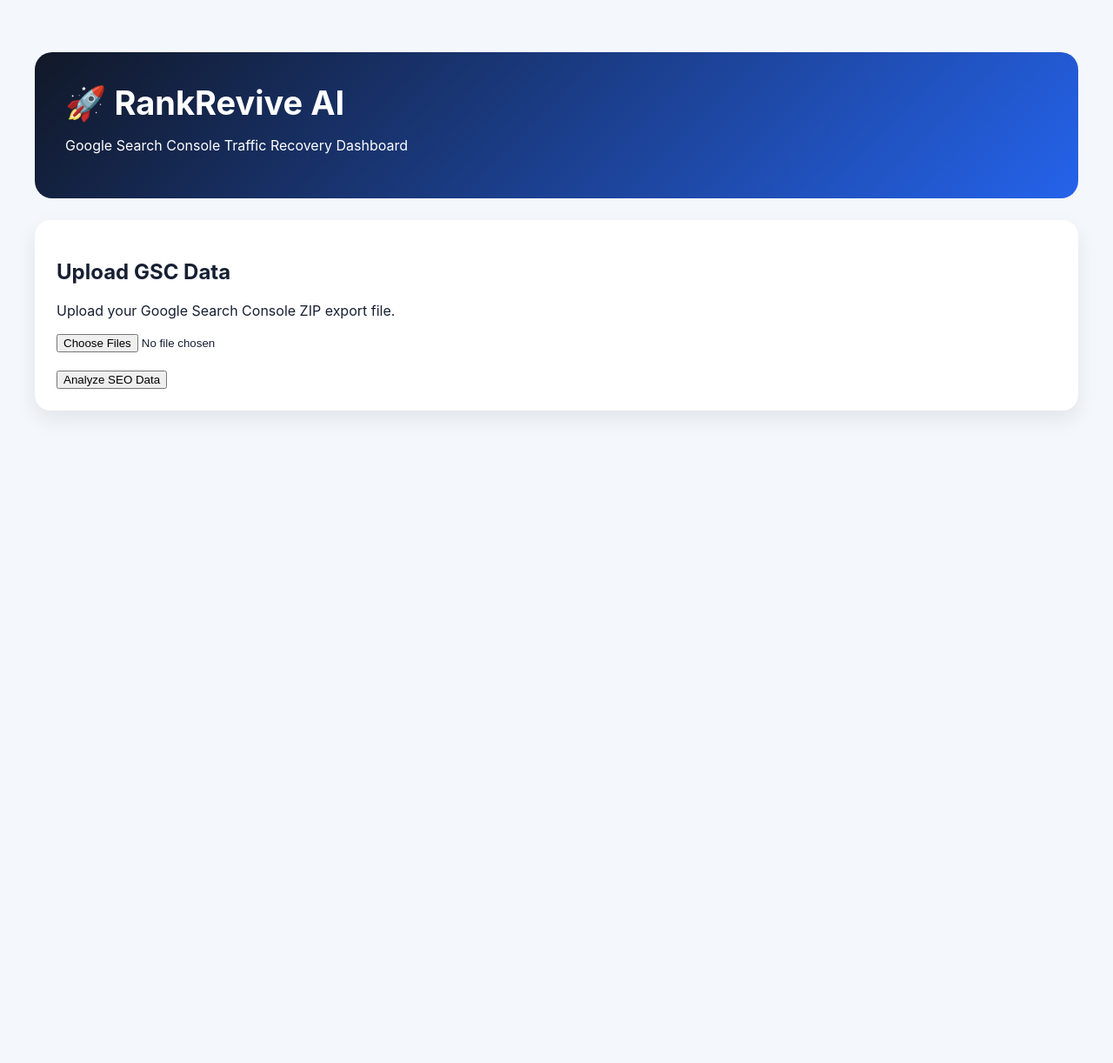
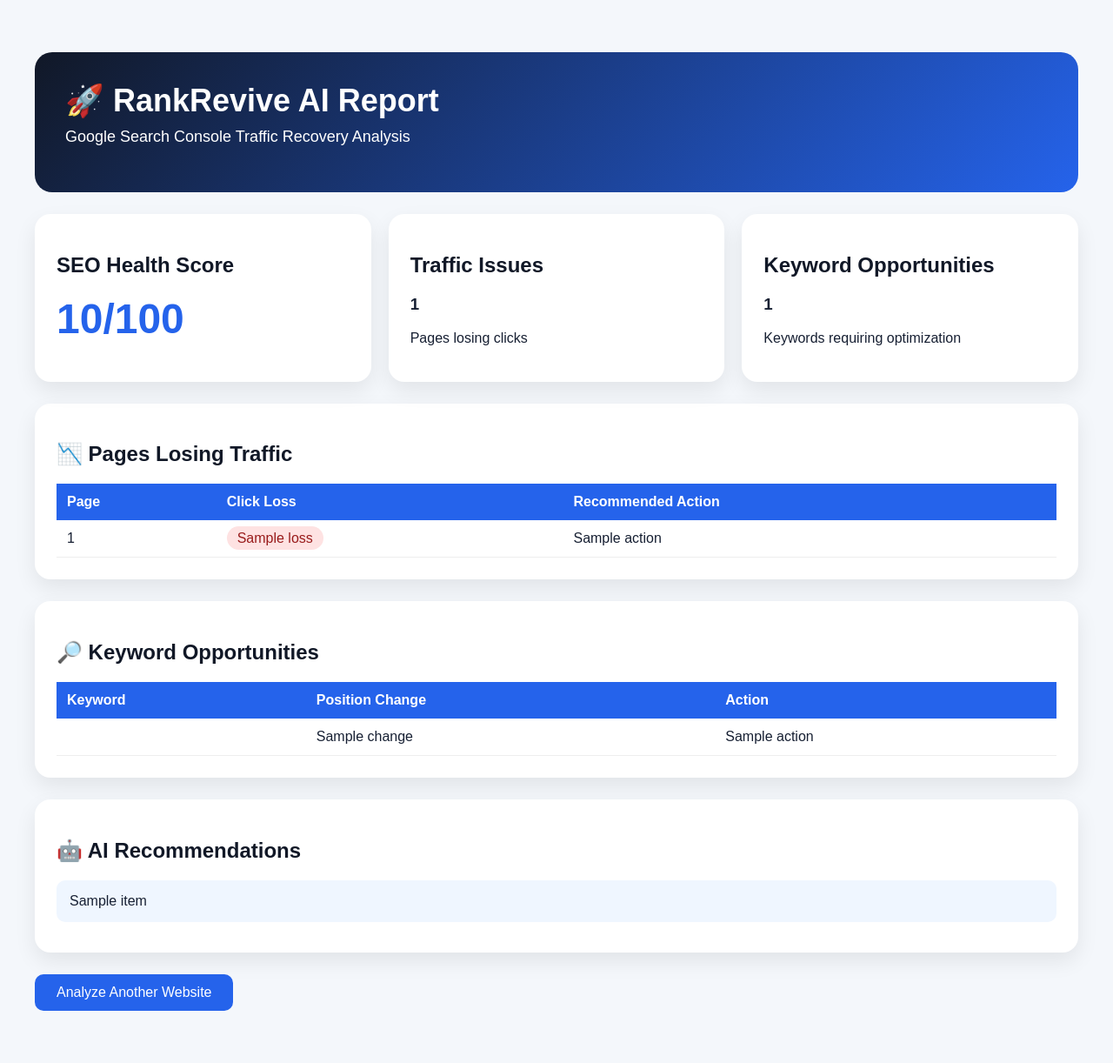
Before and after one commit to seostrategist/rankrevive-ai, a Flask app: template templates/dashboard.html in a window 1280 px wide. Shown: the whole page at 87% size. Before the commit the page ends 477 px from the top, so only its background shows below. Run offline with Flask 3, Linux system fonts and the light colour scheme; the template is opened without the code that fills it: most values are stand-ins (such as "Sample title", 1, 10 or a date in 2020).

Commit message:
Update dashboard.html

```diff
--- a/templates/dashboard.html
+++ b/templates/dashboard.html
@@ -1,42 +1,412 @@
 <!DOCTYPE html>
 <html>
 <head>
-<title>RankRevive AI</title>
+
+<title>RankRevive AI Report</title>
+
 <link rel="stylesheet" href="/static/style.css">
+
+<style>
+
+body{
+    background:#f4f7fb;
+    font-family:Arial, sans-serif;
+}
+
+.container{
+    max-width:1200px;
+    margin:40px auto;
+    padding:20px;
+}
+
+
+.header{
+    background:linear-gradient(135deg,#111827,#2563eb);
+    color:white;
+    padding:35px;
+    border-radius:20px;
+    margin-bottom:25px;
+}
+
+
+.header h1{
+    margin:0;
+    font-size:36px;
+}
+
+
+.header p{
+    margin-top:10px;
+    font-size:18px;
+}
+
+
+.card-grid{
+
+    display:grid;
+    grid-template-columns:repeat(auto-fit,minmax(250px,1fr));
+    gap:20px;
+
+}
+
+
+.card{
+
+    background:white;
+    padding:25px;
+    border-radius:18px;
+    box-shadow:0 10px 25px rgba(0,0,0,.08);
+    margin-bottom:25px;
+
+}
+
+
+.score{
+
+    font-size:48px;
+    font-weight:bold;
+    color:#2563eb;
+
+}
+
+
+h2{
+
+color:#111827;
+
+}
+
+
+.table{
+
+width:100%;
+border-collapse:collapse;
+
+}
+
+
+.table th{
+
+background:#2563eb;
+color:white;
+padding:12px;
+text-align:left;
+
+}
+
+
+.table td{
+
+padding:12px;
+border-bottom:1px solid #eee;
+
+}
+
+
+.badge{
+
+background:#fee2e2;
+color:#991b1b;
+padding:5px 12px;
+border-radius:20px;
+
+}
+
+
+.recommendation{
+
+background:#eff6ff;
+padding:15px;
+border-radius:10px;
+margin-bottom:10px;
+
+}
+
+
+.btn{
+
+display:inline-block;
+background:#2563eb;
+color:white;
+padding:12px 25px;
+border-radius:10px;
+text-decoration:none;
+
+}
+
+
+</style>
+
 </head>
+
 
 <body>
 
+
 <div class="container">
 
-<header>
-<h1>🚀 RankRevive AI</h1>
-<p>Google Search Console Traffic Recovery Dashboard</p>
-</header>
 
-<div class="panel">
+<div class="header">
 
-<h2>Upload GSC Data</h2>
+<h1>🚀 RankRevive AI Report</h1>
 
 <p>
-Upload your Google Search Console ZIP export file.
+Google Search Console Traffic Recovery Analysis
 </p>
 
-<form method="POST" enctype="multipart/form-data">
+</div>
 
-<input type="file" name="files" multiple required>
 
-<br><br>
 
-<button type="submit">
-Analyze SEO Data
-</button>
+<div class="card-grid">
 
-</form>
+
+<div class="card">
+
+<h2>SEO Health Score</h2>
+
+<div class="score">
+
+{{ report.score }}/100
 
 </div>
 
 </div>
 
+
+
+<div class="card">
+
+<h2>Traffic Issues</h2>
+
+<h3>
+
+{{ report.pages|length }}
+
+</h3>
+
+<p>
+Pages losing clicks
+</p>
+
+</div>
+
+
+
+<div class="card">
+
+<h2>Keyword Opportunities</h2>
+
+<h3>
+
+{{ report.keywords|length }}
+
+</h3>
+
+<p>
+Keywords requiring optimization
+</p>
+
+</div>
+
+
+</div>
+
+
+
+
+
+<div class="card">
+
+<h2>📉 Pages Losing Traffic</h2>
+
+
+{% if report.pages %}
+
+
+<table class="table">
+
+<tr>
+
+<th>Page</th>
+
+<th>Click Loss</th>
+
+<th>Recommended Action</th>
+
+</tr>
+
+
+
+{% for page in report.pages %}
+
+
+<tr>
+
+<td>
+{{ page.page }}
+</td>
+
+
+<td>
+
+<span class="badge">
+
+{{ page.loss }}
+
+</span>
+
+</td>
+
+
+<td>
+
+{{ page.action }}
+
+</td>
+
+
+</tr>
+
+
+{% endfor %}
+
+
+</table>
+
+
+{% else %}
+
+<p>
+No traffic loss detected.
+</p>
+
+{% endif %}
+
+
+
+</div>
+
+
+
+
+
+
+
+<div class="card">
+
+
+<h2>🔎 Keyword Opportunities</h2>
+
+
+{% if report.keywords %}
+
+
+<table class="table">
+
+
+<tr>
+
+<th>Keyword</th>
+
+<th>Position Change</th>
+
+<th>Action</th>
+
+</tr>
+
+
+
+{% for keyword in report.keywords %}
+
+
+<tr>
+
+
+<td>
+
+{{ keyword.keyword }}
+
+</td>
+
+
+<td>
+
+{{ keyword.change }}
+
+</td>
+
+
+<td>
+
+{{ keyword.action }}
+
+</td>
+
+
+</tr>
+
+
+{% endfor %}
+
+
+</table>
+
+
+{% else %}
+
+<p>
+No keyword opportunities found.
+</p>
+
+{% endif %}
+
+
+</div>
+
+
+
+
+
+
+
+
+<div class="card">
+
+
+<h2>🤖 AI Recommendations</h2>
+
+
+{% for item in report.recommendations %}
+
+
+<div class="recommendation">
+
+{{ item }}
+
+</div>
+
+
+{% endfor %}
+
+
+</div>
+
+
+
+
+
+<a href="/" class="btn">
+
+Analyze Another Website
+
+</a>
+
+
+
+</div>
+
+
 </body>
+
 </html>
```
